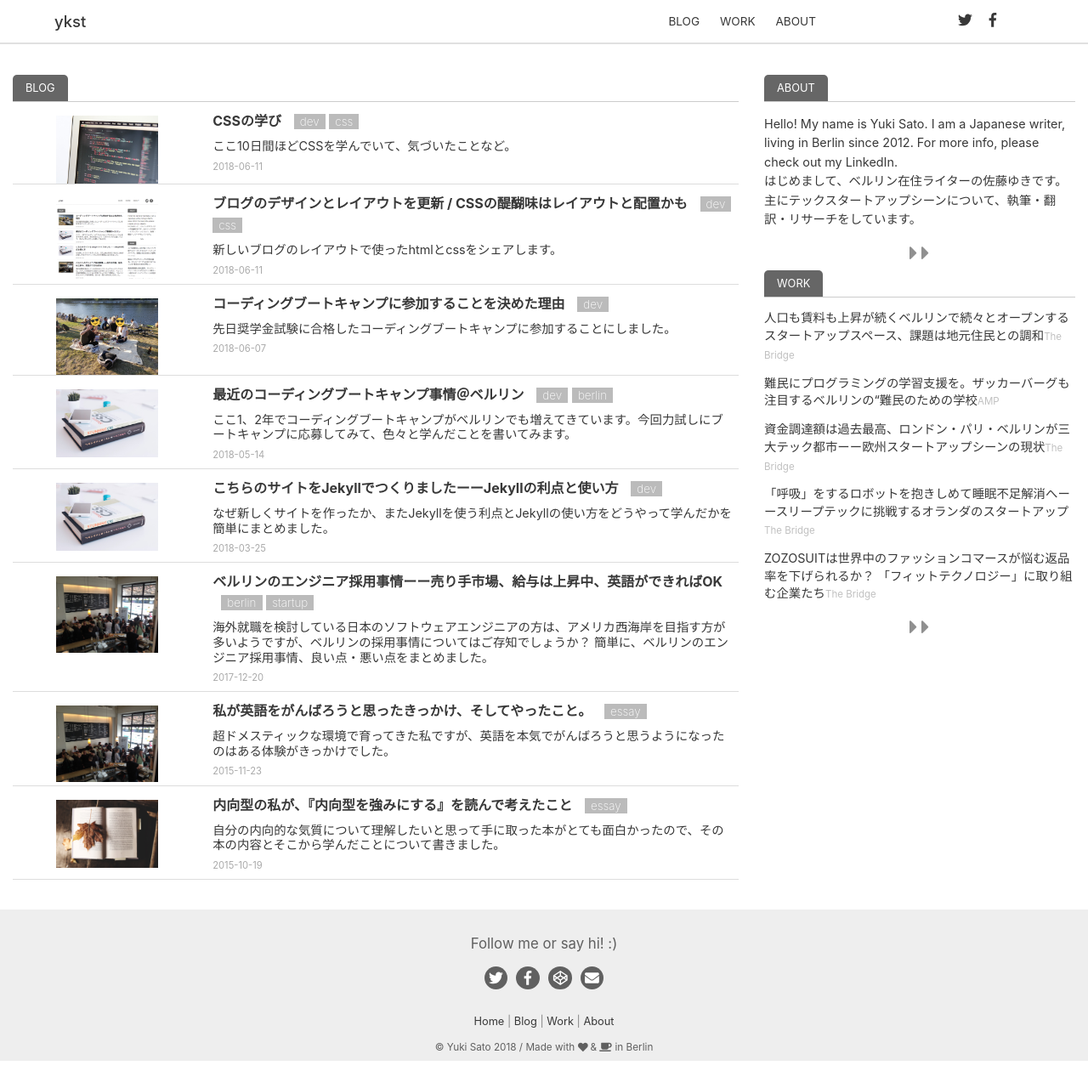
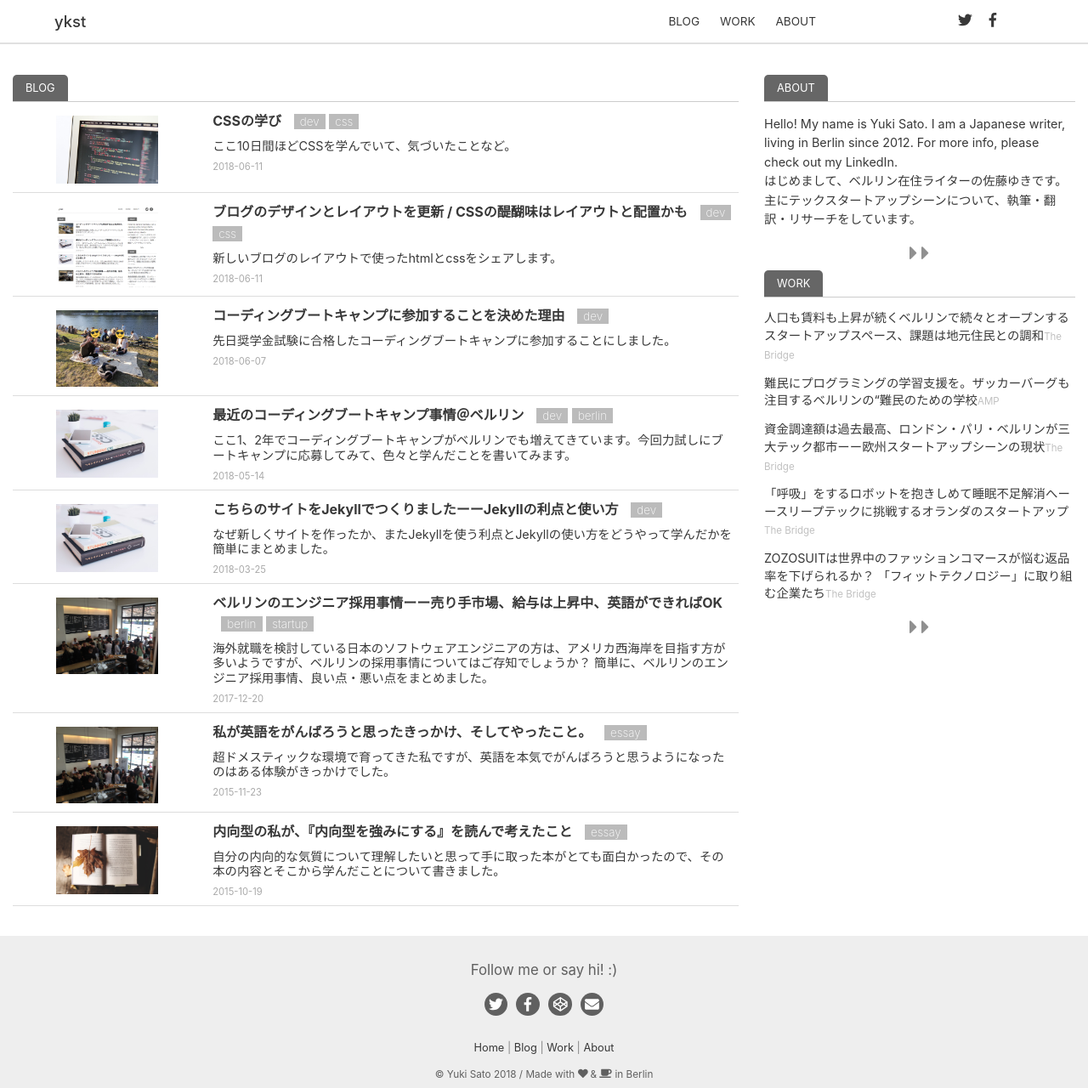
Before and after one commit to youxiberlin/blog, a Jekyll site: the page built from index.md, in a window 1280 px wide. Shown: the whole page at 85% size. Built offline with Jekyll 4.4.1, drawn with Linux system fonts in a browser that asks for light colours; nearby versions of some CDN libraries; before the commit the page ends 1248 px from its top, so only the background shows below that.

Commit message:
modified thumbnail layout

```diff
--- a/_sass/_layout-base.scss
+++ b/_sass/_layout-base.scss
@@ -142,7 +142,7 @@ footer {
 
 .top-blog-list-left {
   flex-basis: 25%;
-  padding: 16px 10px 0 0;
+  padding: 16px 10px 10px 0;
 }
 
 .top-blog-list--right {
```
